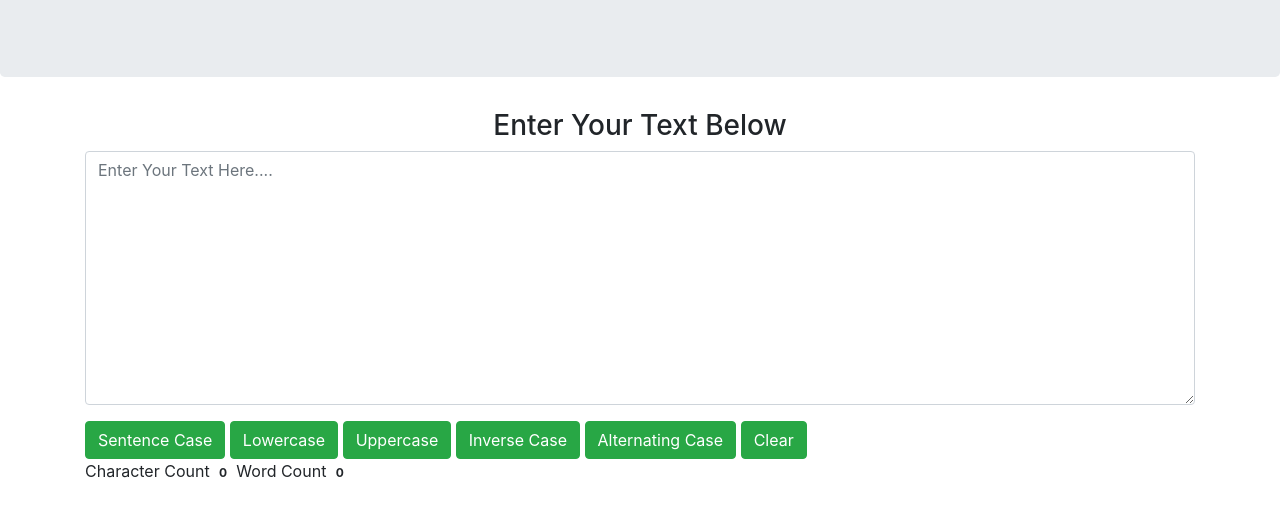
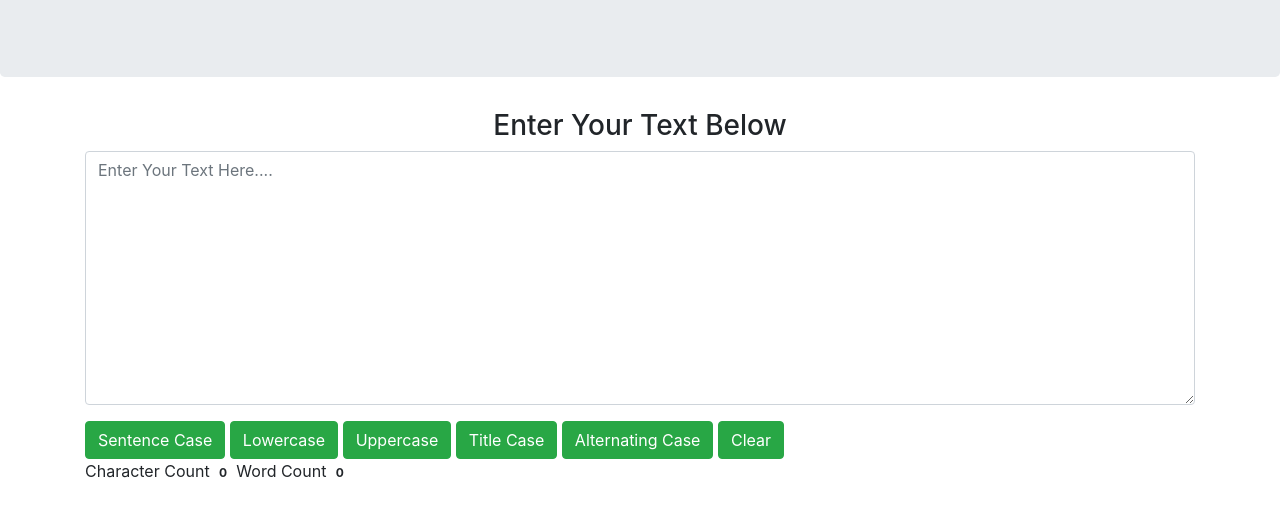
Before and after one commit to shohorabpalash1233/textConversion, a plain HTML site: page index.html in a window 1280 px wide. Shown: the part 147-662 px from the top of the page. Drawn offline with Linux system fonts and the light colour scheme.

Commit message:
Title case added

```diff
--- a/index.html
+++ b/index.html
@@ -25,7 +25,7 @@
        <button id="sentenceCase" class="btn btn-success">Sentence Case</button>
        <button id="lowerCase" class="btn btn-success">Lowercase</button>
        <button id="upperCase" class="btn btn-success">Uppercase</button>
-       <button id="inverseCase" class="btn btn-success">Inverse Case</button>
+       <button id="titleCase" class="btn btn-success">Title Case</button>
        <button id="alternatingCase" class="btn btn-success">Alternating Case</button>
        <button id="clearCase" class="btn btn-success">Clear</button>
        <p>Character Count <span id="char_count" class="badge">0</span> Word Count <span id="word_count" class="badge">0</span></p>
```
